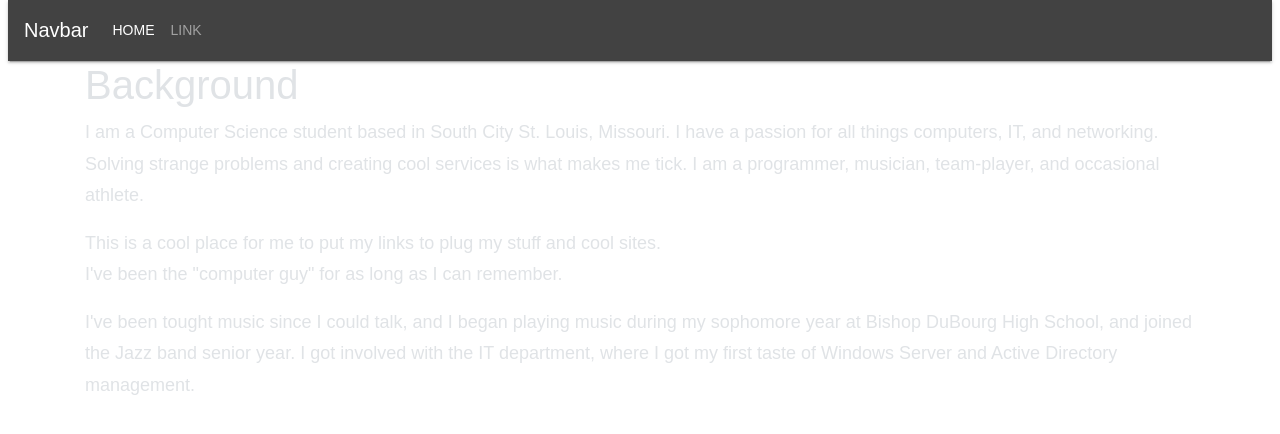
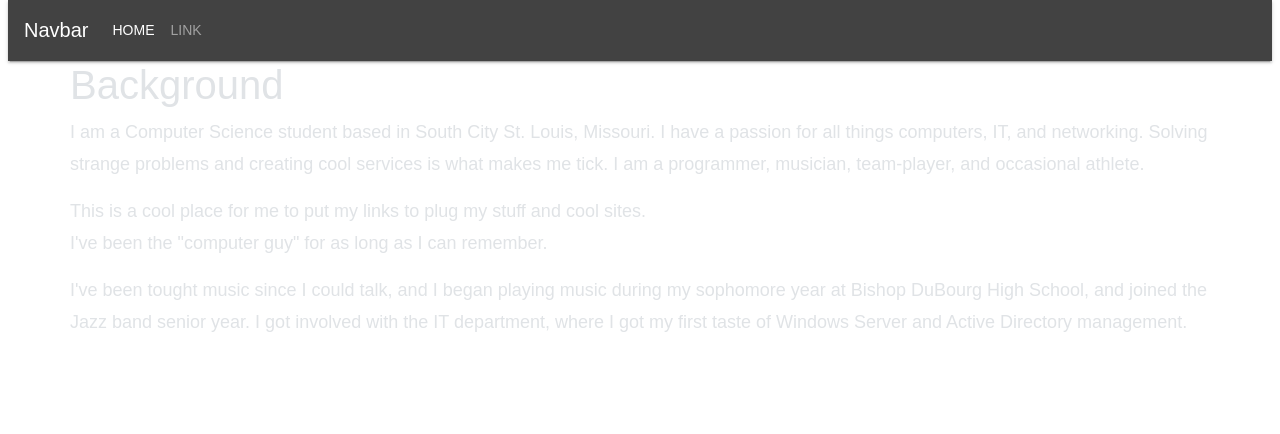
Before and after one commit to mtburnes/p2, a plain HTML site: page index.html in a window 1280 px wide. Drawn offline with nearby package versions, Linux system fonts and the light colour scheme.

Commit message:
Let's try this

```diff
--- a/index.html
+++ b/index.html
@@ -45,8 +45,9 @@
           </ul>
         </div>
       </nav>
-  <main>
-      <div class="container">
+  <main class="container">
+      <div class="row">
+
         <article>
             <header>
                 <h1>Background</h1>
```
